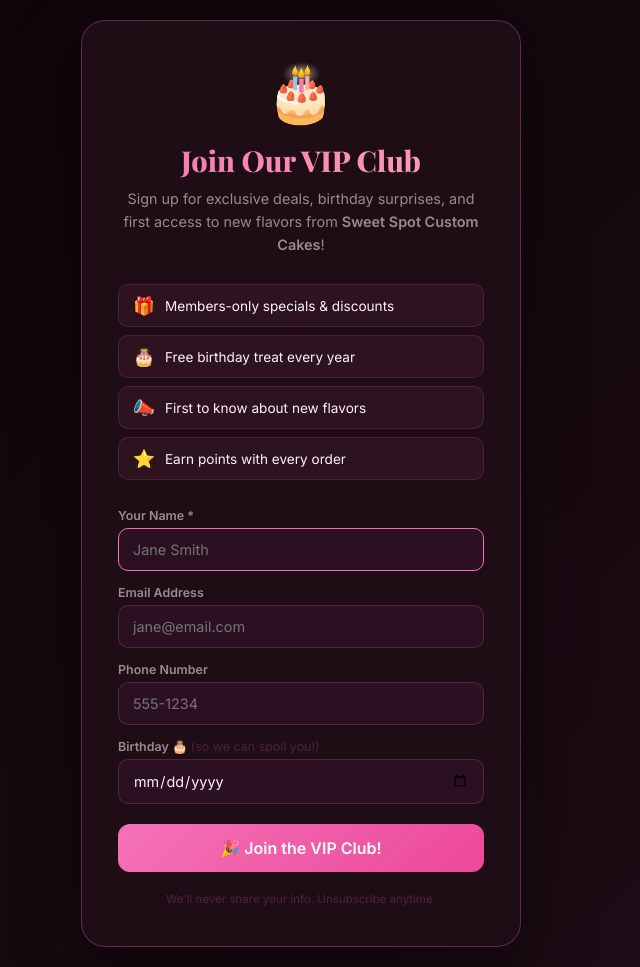
After one commit to Liberty-Emporium/sweet-spot-cakes, a Flask app: page /join in a window 1280 px wide. The commit adds this page. Shown: the whole page, without its empty margins (339-979 px from the left). Run offline with Flask 3, Linux system fonts and the light colour scheme; data that the repository does not hold is empty.

Commit message:
feat: VIP loyalty system — QR signup, specials, birthday tracking, loyalty dashboard

```diff
--- a/app.py
+++ b/app.py
@@ -220,6 +220,25 @@ def init_db():
     CREATE INDEX IF NOT EXISTS idx_orders_status ON orders(status);
     CREATE INDEX IF NOT EXISTS idx_ts_employee ON timesheets(employee_id);
     CREATE INDEX IF NOT EXISTS idx_oi_order ON order_items(order_id);
+    CREATE TABLE IF NOT EXISTS specials (
+        id          INTEGER PRIMARY KEY AUTOINCREMENT,
+        title       TEXT NOT NULL,
+        description TEXT DEFAULT '',
+        discount    TEXT DEFAULT '',
+        valid_from  TEXT DEFAULT (date('now')),
+        valid_until TEXT DEFAULT '',
+        active      INTEGER DEFAULT 1,
+        created     TEXT DEFAULT (datetime('now'))
+    );
+    CREATE TABLE IF NOT EXISTS loyalty_members (
+        id          INTEGER PRIMARY KEY AUTOINCREMENT,
+        customer_id INTEGER UNIQUE NOT NULL,
+        joined_at   TEXT DEFAULT (datetime('now')),
+        points      INTEGER DEFAULT 0,
+        tier        TEXT DEFAULT 'member',
+        source      TEXT DEFAULT 'qr',
+        FOREIGN KEY(customer_id) REFERENCES customers(id)
+    );
     ''')
     db.commit()
 
@@ -784,6 +803,105 @@ def api_recipes():
     rows = db.execute("SELECT id,name,category,base_price FROM recipes WHERE active=1 ORDER BY name").fetchall()
     return jsonify([dict(r) for r in rows])
 
+# ── Loyalty / QR Signup ────────────────────────────────────────────────────────────
+@app.route('/join', methods=['GET', 'POST'])
+def join():
+    """Public QR signup page — no login required."""
+    success = False
+    if request.method == 'POST':
+        name     = request.form.get('name', '').strip()
+        email    = request.form.get('email', '').strip().lower()
+        phone    = request.form.get('phone', '').strip()
+        birthday = request.form.get('birthday', '').strip()
+        if name:
+            db = get_db()
+            # Check if already a customer by email or phone
+            existing = None
+            if email:
+                existing = db.execute('SELECT id FROM customers WHERE email=?', (email,)).fetchone()
+            if not existing and phone:
+                existing = db.execute('SELECT id FROM customers WHERE phone=?', (phone,)).fetchone()
+            if existing:
+                cust_id = existing['id']
+                # Update birthday if provided
+                if birthday:
+                    db.execute('UPDATE customers SET birthday=? WHERE id=?', (birthday, cust_id))
+            else:
+                cur = db.execute('INSERT INTO customers(name,email,phone,birthday,notes) VALUES(?,?,?,?,?)',
+                                 (name, email, phone, birthday, 'QR loyalty signup'))
+                cust_id = cur.lastrowid
+            # Add to loyalty if not already there
+            db.execute('INSERT OR IGNORE INTO loyalty_members(customer_id,source) VALUES(?,?)',
+                       (cust_id, 'qr'))
+            db.commit()
+            success = True
+    # Get active specials to show on signup page
+    db = get_db()
+    specials = db.execute("SELECT * FROM specials WHERE active=1 ORDER BY created DESC LIMIT 3").fetchall()
+    return render_template('join.html', success=success, specials=specials, bakery=BAKERY_NAME)
+
+
+@app.route('/qr')
+def qr_code():
+    """Generate a QR code image for the /join page."""
+    import urllib.parse
+    base = request.host_url.rstrip('/')
+    join_url = f'{base}/join'
+    # Use Google Charts QR API (no install needed)
+    encoded = urllib.parse.quote(join_url)
+    qr_url = f'https://api.qrserver.com/v1/create-qr-code/?size=400x400&data={encoded}&bgcolor=fff&color=6b0029'
+    return render_template('qr.html', qr_url=qr_url, join_url=join_url, bakery=BAKERY_NAME)
+
+
+@app.route('/loyalty')
+@login_required
+def loyalty():
+    db = get_db()
+    members = db.execute('''
+        SELECT c.*, lm.joined_at, lm.points, lm.tier, lm.source,
+               (SELECT COUNT(*) FROM orders WHERE customer_id=c.id) as order_count
+        FROM loyalty_members lm
+        JOIN customers c ON c.id=lm.customer_id
+        ORDER BY lm.joined_at DESC
+    ''').fetchall()
+    specials = db.execute("SELECT * FROM specials ORDER BY created DESC").fetchall()
+    today = datetime.date.today()
+    # Find birthdays this month
+    month = str(today.month).zfill(2)
+    birthdays = db.execute(
+        "SELECT c.name, c.email, c.phone, c.birthday FROM customers c "
+        "JOIN loyalty_members lm ON lm.customer_id=c.id "
+        "WHERE c.birthday LIKE ?",(f'%-{month}-%',)
+    ).fetchall()
+    return render_template('loyalty.html', members=members, specials=specials,
+                           birthdays=birthdays, bakery=BAKERY_NAME,
+                           total=len(members))
+
+
+@app.route('/loyalty/specials/add', methods=['POST'])
+@login_required
+def special_add():
+    db = get_db()
+    db.execute('INSERT INTO specials(title,description,discount,valid_from,valid_until) VALUES(?,?,?,?,?)',
+               (request.form['title'], request.form.get('description',''),
+                request.form.get('discount',''), request.form.get('valid_from', datetime.date.today().isoformat()),
+                request.form.get('valid_until','')))
+    db.commit()
+    flash('Special added! ✨', 'success')
+    return redirect(url_for('loyalty'))
+
+
+@app.route('/loyalty/specials/<int:special_id>/toggle', methods=['POST'])
+@login_required
+def special_toggle(special_id):
+    db = get_db()
+    s = db.execute('SELECT active FROM specials WHERE id=?', (special_id,)).fetchone()
+    if s:
+        db.execute('UPDATE specials SET active=? WHERE id=?', (0 if s['active'] else 1, special_id))
+        db.commit()
+    return redirect(url_for('loyalty'))
+
+
 # ── Cakely AI Agent API (Bearer token auth) ─────────────────────────────────
 CAKELY_TOKEN = os.environ.get('CAKELY_API_TOKEN', 'cakely-sweet-spot-2026')
 
--- a/templates/base.html
+++ b/templates/base.html
@@ -134,6 +134,8 @@
     <a href="/employees" class="nav-item {% if '/employees' in request.path or '/timesheets' in request.path %}active{% endif %}">👩‍🍳 <span>Employees</span></a>
 
     <div class="nav-section">Business</div>
+    <a href="/loyalty" class="nav-item {% if '/loyalty' in request.path %}active{% endif %}">⭐ <span>VIP Loyalty</span></a>
+    <a href="/qr" class="nav-item" target="_blank">📑 <span>QR Code</span></a>
     <a href="/reports" class="nav-item {% if '/reports' in request.path %}active{% endif %}">📊 <span>Reports</span></a>
     <a href="/settings" class="nav-item {% if '/settings' in request.path %}active{% endif %}">⚙️ <span>Settings</span></a>
   </nav>
--- /dev/null
+++ b/templates/join.html
@@ -0,0 +1,110 @@
+<!DOCTYPE html>
+<html lang="en">
+<head>
+  <meta charset="UTF-8">
+  <meta name="viewport" content="width=device-width, initial-scale=1.0">
+  <title>Join Sweet Spot VIP — {{ bakery }}</title>
+  <link href="https://fonts.googleapis.com/css2?family=Playfair+Display:wght@600;700;800&family=Inter:wght@400;500;600&display=swap" rel="stylesheet">
+  <style>
+    *{box-sizing:border-box;margin:0;padding:0}
+    body{font-family:'Inter',sans-serif;background:linear-gradient(135deg,#0d0408 0%,#1f0d16 100%);min-height:100vh;display:flex;align-items:center;justify-content:center;padding:20px}
+    .card{background:#1f0d16;border:1px solid rgba(244,114,182,.3);border-radius:24px;padding:40px 36px;width:100%;max-width:440px;text-align:center;box-shadow:0 24px 64px rgba(0,0,0,.5)}
+    .icon{font-size:3.5rem;margin-bottom:12px;animation:bounce .8s ease infinite alternate}
+    @keyframes bounce{from{transform:translateY(0)}to{transform:translateY(-8px)}}
+    h1{font-family:'Playfair Display',serif;font-size:1.8rem;font-weight:800;background:linear-gradient(135deg,#f472b6,#fda4af);-webkit-background-clip:text;-webkit-text-fill-color:transparent;margin-bottom:8px}
+    .sub{color:#9d8890;font-size:.9rem;line-height:1.6;margin-bottom:28px}
+    .perks{display:flex;flex-direction:column;gap:8px;margin-bottom:28px;text-align:left}
+    .perk{display:flex;align-items:center;gap:10px;padding:10px 14px;background:rgba(244,114,182,.06);border:1px solid rgba(244,114,182,.15);border-radius:10px;font-size:.85rem;color:#fdf2f8}
+    .perk-icon{font-size:1.1rem;flex-shrink:0}
+    label{display:block;text-align:left;font-size:.78rem;font-weight:600;color:#9d8890;margin-bottom:5px;margin-top:14px}
+    input{width:100%;background:#2a1020;border:1px solid rgba(244,114,182,.2);border-radius:10px;padding:12px 14px;color:#fdf2f8;font-size:.9rem;font-family:'Inter',sans-serif;outline:none;transition:border-color .2s}
+    input:focus{border-color:#f472b6}
+    .btn{width:100%;background:linear-gradient(135deg,#f472b6,#ec4899);color:#fff;border:none;border-radius:12px;padding:14px;font-size:1rem;font-weight:700;cursor:pointer;margin-top:20px;transition:opacity .2s;font-family:'Inter',sans-serif}
+    .btn:hover{opacity:.88}
+    .success{text-align:center;padding:20px 0}
+    .success-icon{font-size:4rem;margin-bottom:16px}
+    .success h2{font-family:'Playfair Display',serif;font-size:1.5rem;background:linear-gradient(135deg,#f472b6,#fda4af);-webkit-background-clip:text;-webkit-text-fill-color:transparent;margin-bottom:8px}
+    .success p{color:#9d8890;font-size:.88rem;line-height:1.7}
+    .specials{margin-top:24px;text-align:left}
+    .specials-title{font-size:.75rem;text-transform:uppercase;letter-spacing:.1em;color:#f472b6;font-weight:700;margin-bottom:10px}
+    .special-card{background:rgba(244,114,182,.08);border:1px solid rgba(244,114,182,.2);border-radius:10px;padding:12px 14px;margin-bottom:8px}
+    .special-title{font-weight:700;font-size:.88rem;margin-bottom:2px}
+    .special-desc{font-size:.78rem;color:#9d8890}
+    .special-badge{display:inline-block;background:linear-gradient(135deg,#f472b6,#ec4899);color:#fff;font-size:.7rem;font-weight:700;padding:2px 10px;border-radius:20px;margin-bottom:4px}
+    .fine{font-size:.72rem;color:#4b2535;margin-top:20px}
+  </style>
+</head>
+<body>
+<div class="card">
+
+  {% if success %}
+  <div class="success">
+    <div class="success-icon">🎉</div>
+    <h2>You're In!</h2>
+    <p>Welcome to the <strong>Sweet Spot VIP Club</strong>! 🎂<br><br>
+    You'll be the first to hear about specials, new flavors, and birthday surprises.<br><br>
+    Show this screen to our staff — your membership is active!</p>
+    {% if specials %}
+    <div class="specials" style="margin-top:20px">
+      <div class="specials-title">🎁 Active Specials Just for You</div>
+      {% for s in specials %}
+      <div class="special-card">
+        {% if s.discount %}<span class="special-badge">{{ s.discount }}</span>{% endif %}
+        <div class="special-title">{{ s.title }}</div>
+        {% if s.description %}<div class="special-desc">{{ s.description }}</div>{% endif %}
+        {% if s.valid_until %}<div class="special-desc" style="margin-top:4px">Valid until: {{ s.valid_until }}</div>{% endif %}
+      </div>
+      {% endfor %}
+    </div>
+    {% endif %}
+  </div>
+
+  {% else %}
+
+  <div class="icon">🎂</div>
+  <h1>Join Our VIP Club</h1>
+  <p class="sub">Sign up for exclusive deals, birthday surprises, and first access to new flavors from <strong>{{ bakery }}</strong>!</p>
+
+  <div class="perks">
+    <div class="perk"><span class="perk-icon">🎁</span> Members-only specials & discounts</div>
+    <div class="perk"><span class="perk-icon">🎂</span> Free birthday treat every year</div>
+    <div class="perk"><span class="perk-icon">📣</span> First to know about new flavors</div>
+    <div class="perk"><span class="perk-icon">⭐</span> Earn points with every order</div>
+  </div>
+
+  <form method="POST">
+    <label>Your Name *</label>
+    <input name="name" required placeholder="Jane Smith" autofocus>
+
+    <label>Email Address</label>
+    <input name="email" type="email" placeholder="jane@email.com">
+
+    <label>Phone Number</label>
+    <input name="phone" type="tel" placeholder="555-1234">
+
+    <label>Birthday 🎂 <span style="color:#4b2535;font-weight:400">(so we can spoil you!)</span></label>
+    <input name="birthday" type="date">
+
+    <button type="submit" class="btn">🎉 Join the VIP Club!</button>
+  </form>
+
+  {% if specials %}
+  <div class="specials" style="margin-top:24px">
+    <div class="specials-title">🎁 Current Specials</div>
+    {% for s in specials %}
+    <div class="special-card">
+      {% if s.discount %}<span class="special-badge">{{ s.discount }}</span>{% endif %}
+      <div class="special-title">{{ s.title }}</div>
+      {% if s.description %}<div class="special-desc">{{ s.description }}</div>{% endif %}
+    </div>
+    {% endfor %}
+  </div>
+  {% endif %}
+
+  <div class="fine">We'll never share your info. Unsubscribe anytime.</div>
+
+  {% endif %}
+
+</div>
+</body>
+</html>
```
Also changed, not shown: templates/loyalty.html (added, +124 -0 lines), templates/qr.html (added, +83 -0 lines).
